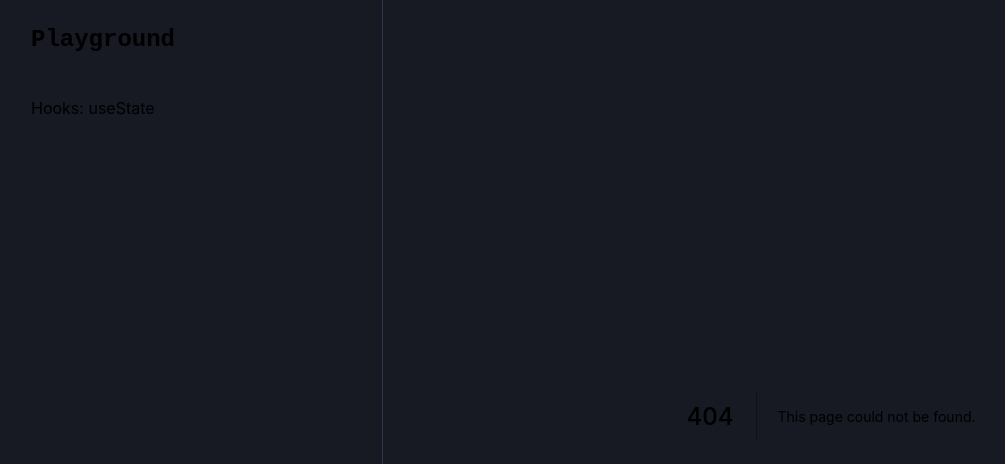
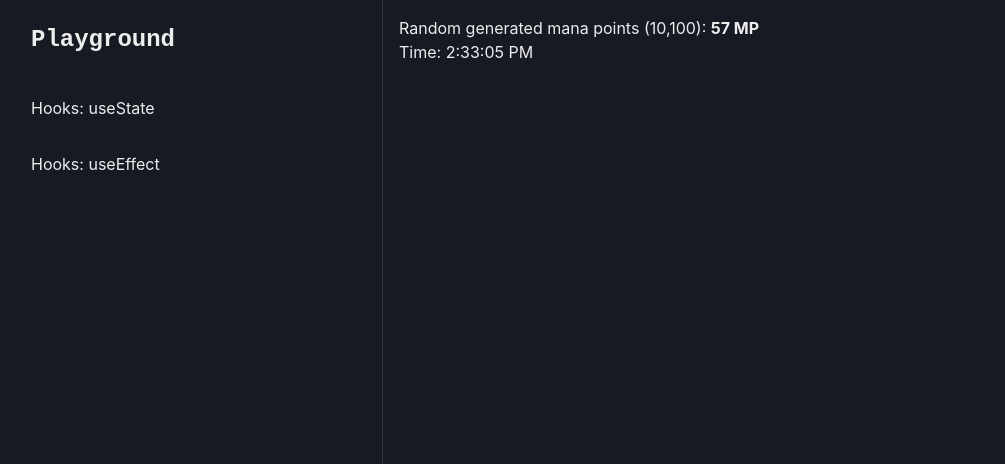
Before and after one commit to dominik-selmeci/react-nextjs-playground, a Next.js app: page /hooks/use-effect in a window 1280 px wide. Before the commit this address had no page. Shown: the top 464 px of the page, without its empty margins (1-1006 px from the left). Built offline with nearby package versions, Linux system fonts and the light colour scheme.

Commit message:
feat: add use-effect page

```diff
--- a/components/Sidebar.tsx
+++ b/components/Sidebar.tsx
@@ -19,6 +19,7 @@ interface LinkItemProps {
 }
 const LINK_ITEMS: LinkItemProps[] = [
   { name: 'Hooks: useState', route: '/hooks/use-state' },
+  { name: 'Hooks: useEffect', route: '/hooks/use-effect' },
 ]
 
 interface SidebarProps extends BoxProps {
--- /dev/null
+++ b/pages/hooks/use-effect.tsx
@@ -0,0 +1,49 @@
+import { useEffect, useState } from 'react'
+
+// useEffect is called after first render
+export default function UseEffect() {
+  const [mana, setMana] = useState<number>()
+  const [time, setTime] = useState<string>()
+
+  useEffect(() => {
+    console.count('useEffect called on every render without dependencies')
+  })
+
+  // do only once on initial render
+  useEffect(() => {
+    const randomMana = 10 + Math.floor(Math.random() * 90)
+    console.log('useEffect(, [])', randomMana)
+    setMana(randomMana)
+  }, [])
+
+  // SSR note: the document is available inside useEffect and called only in the browser
+  // do on every change of mana state
+  useEffect(() => {
+    console.log('useEffect(, [mana])', mana)
+    document.title = `Eruheran's mana: ${mana}`
+  }, [mana])
+
+  // useEffect with cleanup
+  useEffect(() => {
+    console.log('setinterval')
+    const interval = setInterval(() => {
+      console.log('Time: ', new Date().toLocaleTimeString())
+      setTime(new Date().toLocaleTimeString())
+    }, 1000)
+
+    // the return function is called when the component unmounts
+    // AND ALSO WHEN REACT RERENDERS THE COMPONENT if there is no provided dependencies
+    return () => {
+      clearInterval(interval)
+      console.log('Clearing interval')
+    }
+  }, [])
+
+  return (
+    <>
+      Random generated mana points (10,100): <strong>{mana} MP</strong>
+      <br />
+      Time: {time}
+    </>
+  )
+}
```
Also changed, not shown: .eslintrc.json.
